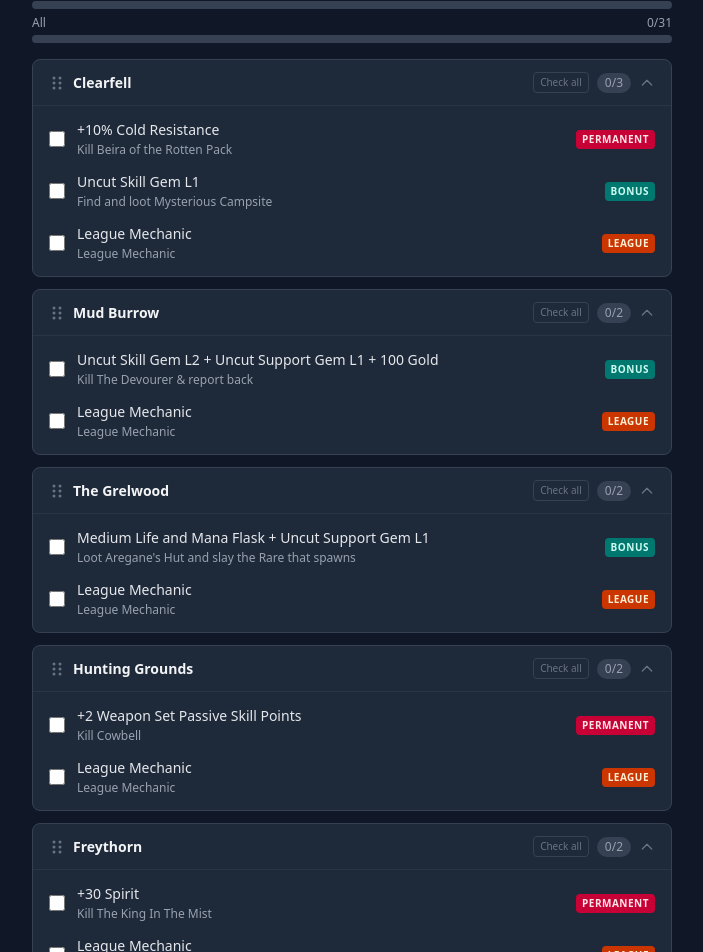
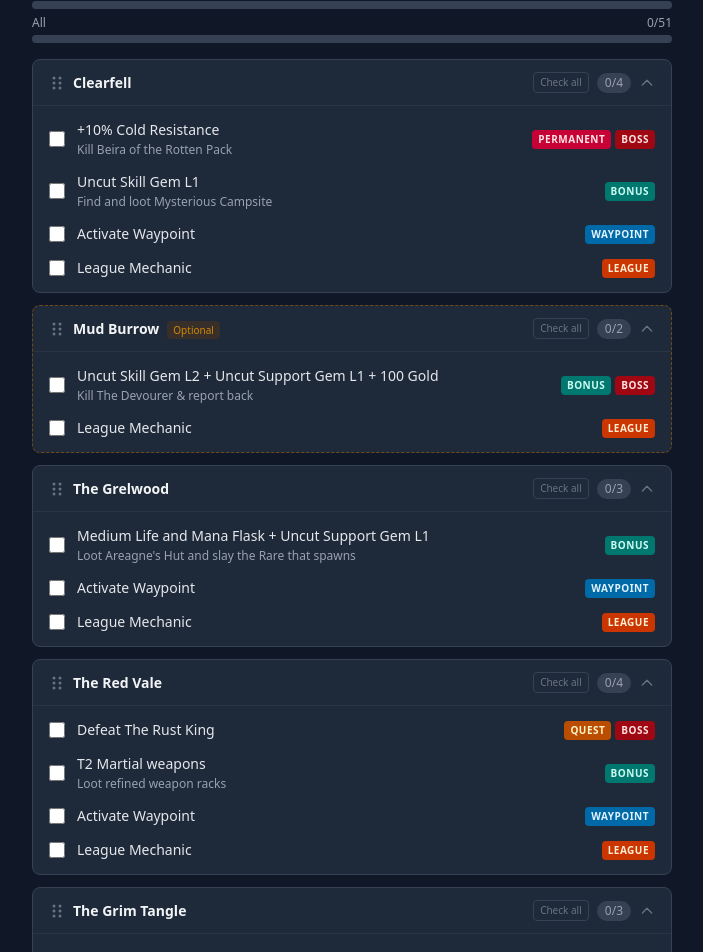
Before and after one commit to Custodia/PoE2-Vibe-Tracker, a React (Vite) app: page / in a window 1280 px wide. Shown: the part 180-1132 px from the top of the page, without its empty margins (288-991 px from the left). Built offline with nearby package versions, Linux system fonts and the light colour scheme.

Commit message:
feat: Improve Act 1 content and tagging

```diff
--- a/src/components/AreaCard.jsx
+++ b/src/components/AreaCard.jsx
@@ -39,7 +39,9 @@ export default function AreaCard({ area }) {
           ? 'border-indigo-500 bg-gray-800/80 shadow-lg shadow-indigo-500/10 z-10'
           : permanentDone
             ? 'border-gray-700/50 bg-gray-800/40'
-            : 'border-gray-700 bg-gray-800'
+            : area.optional
+              ? 'border-dashed border-yellow-700/60 bg-gray-800'
+              : 'border-gray-700 bg-gray-800'
       }`}
     >
       <div
@@ -64,6 +66,11 @@ export default function AreaCard({ area }) {
         </button>
         <h3 className={`flex-1 font-semibold text-sm ${permanentDone ? 'text-gray-500' : 'text-gray-100'}`}>
           {area.name}
+          {area.optional && (
+            <span className="ml-2 text-[10px] font-normal text-yellow-600 bg-yellow-900/30 px-1.5 py-0.5 rounded">
+              Optional
+            </span>
+          )}
         </h3>
         {!permanentDone && (
           <button
--- a/src/components/TaskItem.jsx
+++ b/src/components/TaskItem.jsx
@@ -18,6 +18,14 @@ const typeLabels = {
   permanent_reward: 'Permanent',
   additional_reward: 'Bonus',
   league_mechanic: 'League',
+};
+
+const tagBadgeColors = {
+  boss: 'bg-red-800 text-red-100',
+};
+
+const tagLabels = {
+  boss: 'Boss',
 };
 
 export default function TaskItem({ task }) {
@@ -41,9 +49,19 @@ export default function TaskItem({ task }) {
           <span className={`block text-xs mt-0.5 ${completed ? 'text-gray-600' : 'text-gray-400'}`}>{task.name}</span>
         )}
       </span>
-      <span className={`text-[10px] font-semibold uppercase tracking-wider px-1.5 py-0.5 rounded ${badgeColor}`}>
-        {label}
-      </span>
+      <div className="flex items-center gap-1 shrink-0">
+        <span className={`text-[10px] font-semibold uppercase tracking-wider px-1.5 py-0.5 rounded ${badgeColor}`}>
+          {label}
+        </span>
+        {(task.tags || []).map((tag) => (
+          <span
+            key={tag}
+            className={`text-[10px] font-semibold uppercase tracking-wider px-1.5 py-0.5 rounded ${tagBadgeColors[tag] || 'bg-gray-600 text-gray-200'}`}
+          >
+            {tagLabels[tag] || tag}
+          </span>
+        ))}
+      </div>
     </label>
   );
 }
--- a/src/data/campaign.json
+++ b/src/data/campaign.json
@@ -10,101 +10,62 @@
           "name": "Clearfell",
           "prerequisites": [],
           "tasks": [
-            { "id": "a1-cf-perm1", "name": "Kill Beira of the Rotten Pack", "type": "permanent_reward", "reward": "+10% Cold Resistance" },
+            { "id": "a1-cf-perm1", "name": "Kill Beira of the Rotten Pack", "type": "permanent_reward", "reward": "+10% Cold Resistance", "tags": ["boss"] },
             { "id": "a1-cf-bonus1", "name": "Find and loot Mysterious Campsite", "type": "additional_reward", "reward": "Uncut Skill Gem L1" },
-            { "id": "a1-cf-league", "name": "League Mechanic", "type": "league_mechanic", "reward": "League Mechanic" }
+            { "id": "a1-cf-wp", "name": "Activate Waypoint", "type": "waypoint" },
+            { "id": "a1-cf-league", "name": "League Mechanic", "type": "league_mechanic" }
           ]
         },
         {
           "id": "mud-burrow",
           "name": "Mud Burrow",
           "prerequisites": ["clearfell"],
+          "optional": true,
           "tasks": [
-            { "id": "a1-mb-bonus1", "name": "Kill The Devourer & report back", "type": "additional_reward", "reward": "Uncut Skill Gem L2 + Uncut Support Gem L1 + 100 Gold" },
-            { "id": "a1-mb-league", "name": "League Mechanic", "type": "league_mechanic", "reward": "League Mechanic" }
+            { "id": "a1-mb-bonus1", "name": "Kill The Devourer & report back", "type": "additional_reward", "reward": "Uncut Skill Gem L2 + Uncut Support Gem L1 + 100 Gold", "tags": ["boss"] },
+            { "id": "a1-mb-league", "name": "League Mechanic", "type": "league_mechanic" }
           ]
         },
         {
           "id": "the-grelwood",
           "name": "The Grelwood",
-          "prerequisites": ["mud-burrow"],
+          "prerequisites": ["clearfell"],
           "tasks": [
-            { "id": "a1-gw-bonus1", "name": "Loot Aregane's Hut and slay the Rare that spawns", "type": "additional_reward", "reward": "Medium Life and Mana Flask + Uncut Support Gem L1" },
-            { "id": "a1-gw-league", "name": "League Mechanic", "type": "league_mechanic", "reward": "League Mechanic" }
-          ]
-        },
-        {
-          "id": "hunting-grounds",
-          "name": "Hunting Grounds",
-          "prerequisites": ["the-grelwood"],
-          "tasks": [
-            { "id": "a1-hg-perm1", "name": "Kill Cowbell", "type": "permanent_reward", "reward": "+2 Weapon Set Passive Skill Points" },
-            { "id": "a1-hg-league", "name": "League Mechanic", "type": "league_mechanic", "reward": "League Mechanic" }
-          ]
-        },
-        {
-          "id": "freythorn",
-          "name": "Freythorn",
-          "prerequisites": ["hunting-grounds"],
-          "tasks": [
-            { "id": "a1-ft-perm1", "name": "Kill The King In The Mist", "type": "permanent_reward", "reward": "+30 Spirit" },
-            { "id": "a1-ft-league", "name": "League Mechanic", "type": "league_mechanic", "reward": "League Mechanic" }
+            { "id": "a1-gw-bonus1", "name": "Loot Areagne's Hut and slay the Rare that spawns", "type": "additional_reward", "reward": "Medium Life and Mana Flask + Uncut Support Gem L1" },
+            { "id": "a1-gw-wp", "name": "Activate Waypoint", "type": "waypoint" },
+            { "id": "a1-gw-league", "name": "League Mechanic", "type": "league_mechanic" }
           ]
         },
         {
           "id": "the-red-vale",
           "name": "The Red Vale",
-          "prerequisites": ["freythorn"],
+          "prerequisites": ["the-grelwood"],
           "tasks": [
+            { "id": "a1-rv-quest1", "name": "Defeat The Rust King", "type": "quest", "tags": ["boss"] },
             { "id": "a1-rv-bonus1", "name": "Loot refined weapon racks", "type": "additional_reward", "reward": "T2 Martial weapons" },
-            { "id": "a1-rv-league", "name": "League Mechanic", "type": "league_mechanic", "reward": "League Mechanic" }
+            { "id": "a1-rv-wp", "name": "Activate Waypoint", "type": "waypoint" },
+            { "id": "a1-rv-league", "name": "League Mechanic", "type": "league_mechanic" }
           ]
         },
         {
           "id": "the-grim-tangle",
           "name": "The Grim Tangle",
-          "prerequisites": ["the-red-vale"],
+          "prerequisites": ["the-grelwood"],
           "tasks": [
-            { "id": "a1-gt-bonus1", "name": "Kill The Rotten Druid (optional)", "type": "additional_reward", "reward": "Uncut Support Gem L1" },
-            { "id": "a1-gt-league", "name": "League Mechanic", "type": "league_mechanic", "reward": "League Mechanic" }
-          ]
-        },
-        {
-          "id": "ogham-farmlands",
-          "name": "Ogham Farmlands",
-          "prerequisites": ["the-grim-tangle"],
-          "tasks": [
-            { "id": "a1-of-perm1", "name": "Find Una's Lute & deliver it", "type": "permanent_reward", "reward": "+2 Weapon Set Passive Skill Points" },
-            { "id": "a1-of-bonus1", "name": "Kill the monster ambushing you", "type": "additional_reward", "reward": "Uncut Skill Gem L4" },
-            { "id": "a1-of-league", "name": "League Mechanic", "type": "league_mechanic", "reward": "League Mechanic" }
-          ]
-        },
-        {
-          "id": "ogham-village",
-          "name": "Ogham Village",
-          "prerequisites": ["ogham-farmlands"],
-          "tasks": [
-            { "id": "a1-ov-perm1", "name": "Find Smithing Tools & deliver them", "type": "permanent_reward", "reward": "Salvaging Bench Unlock" },
-            { "id": "a1-ov-bonus1", "name": "Loot the Blacksmith's chest next to the Smithing Tools", "type": "additional_reward", "reward": "Artificer's Orb + Blank Lesser Rune" },
-            { "id": "a1-ov-league", "name": "League Mechanic", "type": "league_mechanic", "reward": "League Mechanic" }
-          ]
-        },
-        {
-          "id": "ogham-manor",
-          "name": "Ogham Manor",
-          "prerequisites": ["ogham-village"],
-          "tasks": [
-            { "id": "a1-om-perm1", "name": "Kill Candlemass, The Living Rite", "type": "permanent_reward", "reward": "+20 Maximum Life" },
-            { "id": "a1-om-league", "name": "League Mechanic", "type": "league_mechanic", "reward": "League Mechanic" }
+            { "id": "a1-gt-bonus1", "name": "Kill Ervig, Rotted Druid", "type": "additional_reward", "reward": "Uncut Support Gem L1", "tags": ["boss"] },
+            { "id": "a1-gt-wp", "name": "Activate Waypoint", "type": "waypoint" },
+            { "id": "a1-gt-league", "name": "League Mechanic", "type": "league_mechanic" }
           ]
         },
         {
           "id": "cemetery",
           "name": "Cemetery of the Eternals",
-          "prerequisites": ["ogham-manor"],
+          "prerequisites": ["the-grim-tangle"],
           "tasks": [
+            { "id": "a1-ce-quest1", "name": "Defeat Lachlann of Endless Lament", "type": "quest", "tags": ["boss"] },
             { "id": "a1-ce-bonus1", "name": "Loot the grave found in the Cemetery", "type": "additional_reward", "reward": "50/50 chance: Iron Ring or Lazuli Ring" },
-            { "id": "a1-ce-league", "name": "League Mechanic", "type": "league_mechanic", "reward": "League Mechanic" }
+            { "id": "a1-ce-wp", "name": "Activate Waypoint", "type": "waypoint" },
+            { "id": "a1-ce-league", "name": "League Mechanic", "type": "league_mechanic" }
           ]
         },
         {
@@ -112,26 +73,87 @@
           "name": "Tomb of the Consort",
           "prerequisites": ["cemetery"],
           "tasks": [
+            { "id": "a1-tc-quest1", "name": "Defeat Asinia, Praetor Consort", "type": "quest", "tags": ["boss"] },
             { "id": "a1-tc-bonus1", "name": "Loot Haunted Treasure and slay the rare that spawns", "type": "additional_reward", "reward": "Rare item + Uncut Support Gem L1" },
-            { "id": "a1-tc-league", "name": "League Mechanic", "type": "league_mechanic", "reward": "League Mechanic" }
+            { "id": "a1-tc-wp", "name": "Activate Waypoint", "type": "waypoint" },
+            { "id": "a1-tc-league", "name": "League Mechanic", "type": "league_mechanic" }
           ]
         },
         {
-          "id": "dryadic-ritual",
-          "name": "Dryadic Ritual",
-          "prerequisites": ["tomb-of-the-consort"],
+          "id": "mausoleum-of-the-praetor",
+          "name": "Mausoleum of the Praetor",
+          "prerequisites": ["cemetery"],
           "tasks": [
-            { "id": "a1-dr-bonus1", "name": "Kill the dryads", "type": "additional_reward", "reward": "Uncut Support Gem L1" },
-            { "id": "a1-dr-league", "name": "League Mechanic", "type": "league_mechanic", "reward": "League Mechanic" }
+            { "id": "a1-mp-quest1", "name": "Defeat Draven, Eternal Praetor", "type": "quest", "tags": ["boss"] },
+            { "id": "a1-mp-bonus1", "name": "Loot Forgotten Riches", "type": "additional_reward", "reward": "Gold + Rare chest" },
+            { "id": "a1-mp-wp", "name": "Activate Waypoint", "type": "waypoint" },
+            { "id": "a1-mp-league", "name": "League Mechanic", "type": "league_mechanic" }
           ]
         },
         {
-          "id": "the-gallows",
-          "name": "The Gallows",
-          "prerequisites": ["dryadic-ritual"],
+          "id": "hunting-grounds",
+          "name": "The Hunting Grounds",
+          "prerequisites": ["cemetery"],
           "tasks": [
-            { "id": "a1-tg-bonus1", "name": "Loot the hanged corpse", "type": "additional_reward", "reward": "Uncut Support Gem L1" },
-            { "id": "a1-tg-league", "name": "League Mechanic", "type": "league_mechanic", "reward": "League Mechanic" }
+            { "id": "a1-hg-perm1", "name": "Kill The Crowbell", "type": "permanent_reward", "reward": "+2 Weapon Set Passive Skill Points", "tags": ["boss"] },
+            { "id": "a1-dr-bonus1", "name": "Complete the Dryadic Ritual", "type": "additional_reward", "reward": "Uncut Support Gem L1" },
+            { "id": "a1-hg-wp", "name": "Activate Waypoint", "type": "waypoint" },
+            { "id": "a1-hg-league", "name": "League Mechanic", "type": "league_mechanic" }
+          ]
+        },
+        {
+          "id": "freythorn",
+          "name": "Freythorn",
+          "prerequisites": ["hunting-grounds"],
+          "optional": true,
+          "tasks": [
+            { "id": "a1-ft-perm1", "name": "Kill The King In The Mist", "type": "permanent_reward", "reward": "+30 Spirit", "tags": ["boss"] },
+            { "id": "a1-ft-wp", "name": "Activate Waypoint", "type": "waypoint" },
+            { "id": "a1-ft-league", "name": "League Mechanic", "type": "league_mechanic" }
+          ]
+        },
+        {
+          "id": "ogham-farmlands",
+          "name": "Ogham Farmlands",
+          "prerequisites": ["hunting-grounds"],
+          "tasks": [
+            { "id": "a1-of-perm1", "name": "Find Una's Lute & deliver it", "type": "permanent_reward", "reward": "+2 Weapon Set Passive Skill Points" },
+            { "id": "a1-of-bonus1", "name": "Kill the monster ambushing you", "type": "additional_reward", "reward": "Uncut Skill Gem L4" },
+            { "id": "a1-of-wp", "name": "Activate Waypoint", "type": "waypoint" },
+            { "id": "a1-of-league", "name": "League Mechanic", "type": "league_mechanic" }
+          ]
+        },
+        {
+          "id": "ogham-village",
+          "name": "Ogham Village",
+          "prerequisites": ["hunting-grounds"],
+          "tasks": [
+            { "id": "a1-ov-quest1", "name": "Defeat The Executioner", "type": "quest", "tags": ["boss"] },
+            { "id": "a1-ov-perm1", "name": "Find Smithing Tools & deliver them", "type": "permanent_reward", "reward": "Salvaging Bench Unlock" },
+            { "id": "a1-ov-bonus1", "name": "Loot the Blacksmith's chest next to the Smithing Tools", "type": "additional_reward", "reward": "Artificer's Orb + Blank Lesser Rune" },
+            { "id": "a1-ov-wp", "name": "Activate Waypoint", "type": "waypoint" },
+            { "id": "a1-ov-league", "name": "League Mechanic", "type": "league_mechanic" }
+          ]
+        },
+        {
+          "id": "manor-ramparts",
+          "name": "The Manor Ramparts",
+          "prerequisites": ["ogham-village"],
+          "tasks": [
+            { "id": "a1-tg-bonus1", "name": "Loot the hanged corpse at The Gallows", "type": "additional_reward", "reward": "Uncut Support Gem L1" },
+            { "id": "a1-mr-wp", "name": "Activate Waypoint", "type": "waypoint" },
+            { "id": "a1-mr-league", "name": "League Mechanic", "type": "league_mechanic" }
+          ]
+        },
+        {
+          "id": "ogham-manor",
+          "name": "Oghman Manor",
+          "prerequisites": ["manor-ramparts"],
+          "tasks": [
+            { "id": "a1-om-quest1", "name": "Defeat Count Geonor", "type": "quest", "tags": ["boss"] },
+            { "id": "a1-om-perm1", "name": "Kill Candlemass, The Living Rite", "type": "permanent_reward", "reward": "+20 Maximum Life", "tags": ["boss"] },
+            { "id": "a1-om-wp", "name": "Activate Waypoint", "type": "waypoint" },
+            { "id": "a1-om-league", "name": "League Mechanic", "type": "league_mechanic" }
           ]
         }
       ]
--- a/src/stores/useCampaignStore.js
+++ b/src/stores/useCampaignStore.js
@@ -48,13 +48,15 @@ function reconcileAreaOrder(savedOrder, defaultOrder) {
       reconciled[actId] = defaultIds;
       continue;
     }
-    const validIds = new Set(defaultIds);
-    const kept = savedIds.filter((id) => validIds.has(id));
-    const keptSet = new Set(kept);
-    for (const id of defaultIds) {
-      if (!keptSet.has(id)) kept.push(id);
+    const defaultSet = new Set(defaultIds);
+    const savedSet = new Set(savedIds);
+    const hasAdded = defaultIds.some((id) => !savedSet.has(id));
+    const hasRemoved = savedIds.some((id) => !defaultSet.has(id));
+    if (hasAdded || hasRemoved) {
+      reconciled[actId] = defaultIds;
+      continue;
     }
-    reconciled[actId] = kept;
+    reconciled[actId] = savedIds;
   }
   return reconciled;
 }
```
